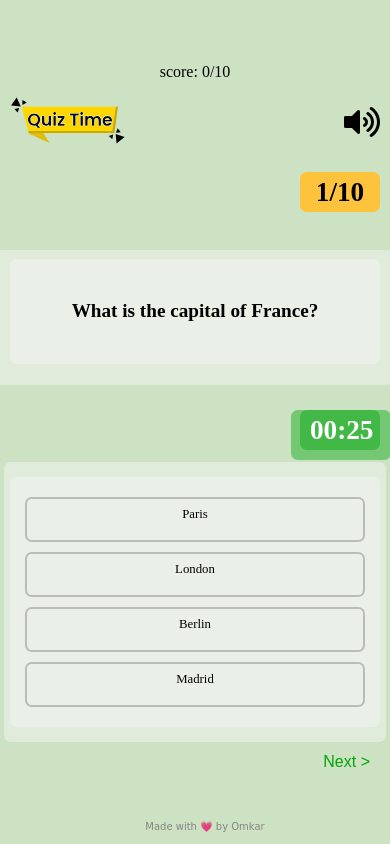
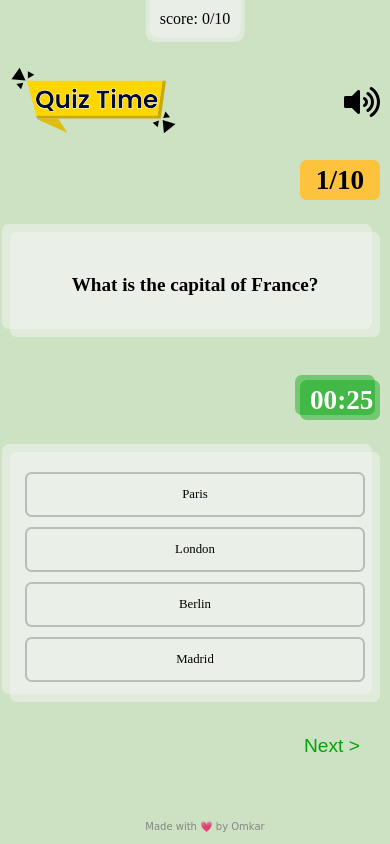
Before and after one commit to omkardalu/quiz-time, a plain HTML site: page quiz.html in a window 390 px wide. Drawn offline with Linux system fonts and the light colour scheme.

Commit message:
correct all styles

```diff
--- a/asserts/landingPage.js
+++ b/asserts/landingPage.js
@@ -3,7 +3,7 @@ import quiz from "./index.js";
 const createLandingPage = () => {
   const image = element({
     element: 'img',
-    className: 'quiz-logo',
+    className: 'quiz-logo-land-pg',
     src: './asserts/images/logo.svg',
   });
 
--- a/asserts/result.js
+++ b/asserts/result.js
@@ -41,7 +41,7 @@ const createResultPage = () => {
   });
 
   button.onclick = () => {
-    location.href = '/index.html'
+    location.href = './index.html'
   };
 
   const page = element({
--- a/asserts/styles.css
+++ b/asserts/styles.css
@@ -8,18 +8,21 @@
   display: flex;
   flex-direction: column;
   align-items: center;
-  justify-content: center;
+  justify-content: space-around;
   padding-inline: 50px;
   transition: background-color 1s ease;
   width: 100%;
   min-height: 100vh;
 }
+
 .red-background {
   background-color: #f38c8c;
 }
-.orange-background{
+
+.orange-background {
   background-color: #eece9e;
 }
+
 .green-background {
   background-color: #CCE2C2;
 }
@@ -69,7 +72,7 @@
   display: flex;
   flex-direction: column;
   align-items: center;
-  justify-content: space-around;
+  justify-content: space-evenly;
   width: 100%;
   min-height: 87vh;
   position: relative;
@@ -84,8 +87,12 @@
   gap: 10px;
 }
 
+.quiz-logo-land-pg {
+  width: clamp(40vh, 50vw, 60vh);
+}
+
 .quiz-logo {
-  width: clamp(100px, 30vw, 150px);
+  width: clamp(20vh, 25vw, 150px);
 }
 
 .question-number-container,
@@ -98,8 +105,7 @@
 }
 
 .question-number,
-.timer,
-.timer:before {
+.timer {
   background-color: #FEC33D;
   border-radius: 6.66px;
   width: 105px;
@@ -108,13 +114,12 @@
   position: relative;
 }
 
-.question,
-.question:before {
+.question {
   background-color: rgba(245, 245, 245, 0.478);
   width: 100%;
   padding: 10px;
-  margin-block: 20px;
   font-size: clamp(1.2rem, 4vw, 2.2rem);
+  margin-block: 10px;
   min-height: 105px;
   text-align: center;
   align-content: center;
@@ -124,35 +129,34 @@
 }
 
 .question:before {
+  content: '';
+  border-radius: 6.66px;
   position: absolute;
-  left: 50%;
-  top: 20%;
-  content: '';
-  width: 100%;
-  height: 50%;
-  transform: translate(-50%, -50px);
+  inset: 0px;
+  transform: translate(-8px,-8px);
   background-color: rgba(245, 245, 245, 0.478);
-  z-index:-1;
+  z-index: -1;
 }
 
 .timer:before {
   content: '';
   position: absolute;
   padding: 0;
-  top: 0;
-  left: 0;
-  transform: translateX(-9px);
+  inset: 0px;
+  transform: translate(-5px,-5px);
   background-color: rgba(2, 164, 10, 0.43);
   z-index: -1;
+  border-radius: 6.66px;
 }
 
 .timer {
   background-color: rgba(2, 164, 10, 0.43);
   color: white;
   z-index: 1;
+  margin-block: 10px;
+  /* transition: background-color 0.5s ease-out; */
 }
 
-.options-container:before,
 .options-container {
   display: flex;
   flex-direction: column;
@@ -163,13 +167,15 @@
   padding: 20px;
   min-height: 300px;
   border-radius: 6.66px;
+  position: relative;
 }
 
 .options-container:before {
   content: '';
   position: absolute;
-  min-height: 250px;
-  width: 95%;
+  border-radius: 6.66px;
+  inset: 0px;
+  transform: translate(-8px,-8px);
   background-color: rgba(245, 245, 245, 0.478);
   z-index: 0;
 }
@@ -185,25 +191,31 @@
   z-index: 1;
   position: relative;
 }
-.option.correct:after{
+
+.option.correct:after {
   content: '✅';
   position: absolute;
   right: 0;
   padding-right: 10px;
 }
-.option.wrong:after{
+
+.option.wrong:after {
   content: '❌';
   position: absolute;
   right: 0;
   padding-right: 10px;
 }
-.option:hover{
-  outline: 2px solid #b8ababb3;
+
+.option:hover {
+  box-shadow: 0 0 10px -3px rgba(0, 0, 0, 0.323);
+  cursor: pointer;
 }
-.correct{
+
+.correct {
   border: #35BD3A solid 2px;
 }
-.wrong{
+
+.wrong {
   border: #f38c8c solid 2px;
 }
 
@@ -214,6 +226,11 @@
   font-size: 1.2rem;
   color: rgb(2, 164, 10);
   background-color: transparent;
+  cursor: pointer;
+}
+
+.next-button:hover {
+  text-decoration: underline;
 }
 
 /* result page responsive styles */
@@ -228,7 +245,6 @@
 }
 
 .quiz-logo-land-pg {
-  width: clamp(80px, 20vw, 120px);
   height: auto;
   margin-bottom: 1rem;
 }
@@ -244,12 +260,14 @@
   left: 50%;
   transform: translate(-50%, -50%);
 }
+
 .secured {
   background-color: #35BD3A;
   content: 'sdfad';
   height: 100%;
   border-radius: 6.66px;
 }
+
 .result-bar {
   width: clamp(250px, 90%, 300px);
   height: 80px;
@@ -260,30 +278,23 @@
   box-shadow: 0 0 20px rgba(0, 0, 0, 0.3);
 }
 
-/* Media Queries */
-@media screen and (max-width: 768px) {
-  .quiz-container {
-    padding: 20px;
-  }
+.score-board,
+.score-board:before {
+  background-color: rgba(245, 245, 245, 0.478);
+  position: fixed;
+  top: 0;
+  left: 50%;
+  transform: translateX(-50%);
+  padding: 10px;
+  border-radius: 0 0 10px 10px;
+  z-index: 2;
+}
 
-  .question-number,
-  .timer,
-  .timer:before {
-    width: 90px;
-    height: 45px;
-    padding: 5px 15px;
-    font-size: 0.9rem;
-  }
-
-  .option {
-    padding: 10px;
-    font-size: 0.9rem;
-  }
-
-  .next-button {
-    font-size: 1rem;
-    margin: 10px;
-  }
+.score-board::before {
+  content: '';
+  z-index: -1;
+  transform: translate(0);
+  inset: -4px;
 }
 
 @media screen and (max-width: 480px) {
@@ -292,8 +303,7 @@
   }
 
   .question-number,
-  .timer,
-  .timer:before {
+  .timer{
     width: 80px;
     height: 40px;
     padding: 5px 10px;
@@ -301,13 +311,11 @@
     text-align: center;
   }
 
-  .question,
-  .question:before {
+  .question{
     padding: 15px;
   }
 
-  .options-container,
-  .options-container:before {
+  .options-container {
     padding: 15px;
     min-height: 250px;
   }
@@ -315,6 +323,7 @@
   .option {
     padding: 8px;
     height: 45px;
+    align-content: center;
     font-size: 0.8rem;
   }
 }
--- a/asserts/timer.js
+++ b/asserts/timer.js
@@ -35,7 +35,7 @@ const timerElement = () => {
           background.className = 'quiz-container green-background';
         }
 
-        timerEl.innerText = `${String(minutes).padStart(2, '0')}:${String(seconds).padStart(2, '0')}`;
+        timerEl.innerText = `${String(minutes).padStart(2, '0')}:${String(Number.parseInt(seconds)).padStart(2, '0')}`;
       }, 1000);
     });
   };
```
